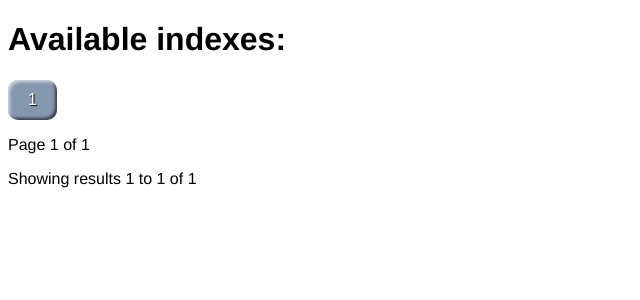
After one commit to kavedder/azure_sandbox, a Flask app: template templates/sandbox_search.jinja2 in a window 1280 px wide. The commit adds this page. Shown: the top 300 px of the page, without its empty margins (0-640 px from the left). Run offline with Flask 3, Linux system fonts and the light colour scheme; the template is opened without the code that fills it: most values are stand-ins (such as "Sample title", 1, 10 or a date in 2020).

Commit message:
paging yo

```diff
--- a/app.py
+++ b/app.py
@@ -1,9 +1,7 @@
-from flask import Flask, redirect, render_template, request, url_for
+from flask import Flask, redirect, render_template, request, url_for, session
+from uuid import uuid1
 
 from models.azure_search_client import AzureSearchClient
-from flask_wtf import FlaskForm
-from wtforms import StringField, SubmitField
-from wtforms.validators import DataRequired
 import os
 import math
 
@@ -35,12 +33,15 @@ def search_index(index_name, term=None, page=None):
 
     if request.method == 'POST':
       new_term = request.form['term']
+      session_id = uuid1()
+      session['session_id'] = session_id
       return redirect(url_for('search_index', index_name=index_name, term=new_term, page=1))
     else:
         new_term = request.args.get('term')
-        page = request.args.get('page')
-        skip = int(page) * 10
-        search_results = client.search(search_text=new_term, top=10, skip=skip)
+        page = request.args.get('page') or 1
+        session_id = session.get('session_id') or uuid1()
+        skip = (int(page)-1) * 10
+        search_results = client.search(search_text=new_term, top=10, skip=skip, session_id=session_id)
         total_count = search_results.get_count()
         pages = math.ceil(total_count / 10)
         return render_template(
@@ -51,5 +52,5 @@ def search_index(index_name, term=None, page=None):
             search_term=new_term,
             count=total_count,
             pages=pages,
-            page=page
+            page=int(page)
     )
--- a/requirements.txt
+++ b/requirements.txt
@@ -19,7 +19,6 @@ exceptiongroup==1.1.3
 executing==1.2.0
 filelock==3.13.1
 Flask==3.0.0
-Flask-WTF==1.2.1
 idna==3.4
 ipykernel==6.26.0
 ipython==8.7.0
@@ -69,5 +68,4 @@ virtualenv-clone==0.5.7
 virtualenvwrapper==4.8.4
 wcwidth==0.2.10
 Werkzeug==3.0.1
-WTForm==1.0
 WTForms==3.1.1
--- a/static/styles.css
+++ b/static/styles.css
@@ -49,3 +49,42 @@ th[scope='row'] {
   background-color: #d7d9f2;
   width: 50px;
 }
+
+a {
+  text-decoration: none;
+}
+
+.styled {
+  border: 0;
+  line-height: 2.5;
+  padding: 0 20px;
+  font-size: 1rem;
+  text-align: center;
+  color: #fff;
+  text-shadow: 1px 1px 1px #000;
+  border-radius: 10px;
+  background-color: rgba(132, 151, 173);
+  box-shadow:
+    inset 2px 2px 3px rgba(255, 255, 255, 0.6),
+    inset -2px -2px 3px rgba(0, 0, 0, 0.6);
+}
+
+.styled:hover {
+  background-color: rgba(159, 183, 212);
+}
+
+.styled:active {
+  box-shadow:
+    inset -2px -2px 3px rgba(255, 255, 255, 0.6),
+    inset 2px 2px 3px rgba(0, 0, 0, 0.6);
+}
+
+.current-page {
+  border: 0;
+  line-height: 2.5;
+  padding: 0 10px;
+  font-size: 1rem;
+  border-radius: 10px;
+  color: #000;
+  display:inline;
+}
--- /dev/null
+++ b/templates/sandbox_search.jinja2
@@ -0,0 +1,131 @@
+<!doctype html>
+<html>
+
+<head>
+    <link rel="stylesheet" href="{{ url_for('static', filename='styles.css') }}">
+    <title>Azure AI Search Sandbox</title>
+</head>
+
+<body>
+    <h1>Available indexes:</h1>
+    {% for index in indexes %}
+
+    <a href={{ url_for('search_index', index_name=index) }}>
+        <button class="styled">{{ index }}</button>
+    </a>
+    {% endfor %}
+
+    {% if current_idx %}
+    <form action = {{ url_for('search_index', index_name=current_idx, term=search_term) }} method = "post">
+         <p>Enter search term:</p>
+         <p><input type = "text" name = "term" /></p>
+         <p><input type = "submit" value = "submit" /></p>
+    </form>
+    {% endif %}
+
+    {% if search_term %}
+    <h2>Search results for "{{ search_term }}"</h2>
+    {% endif %}
+
+    {% if pages %}
+    <p>Page {{ page }} of {{ pages }}</p>
+
+    {% if pages > 1 %}
+    {% if page >= 4 %}
+        <a href={{ url_for('search_index', index_name=current_idx, term=search_term, page=page-3)}}><div class="current-page"><<</div></a>
+        {% if page + 3 < pages %}
+            {% for p in range(page - 3, page + 4) %}
+                {% if p == page %}
+                    <div class="current-page">{{ p }}</div>
+                {% else %}
+                    <a href={{ url_for('search_index', index_name=current_idx, term=search_term, page=p) }}>
+                        <button class="styled">{{ p }}</button>
+                    </a>
+                {% endif %}
+            {% endfor %}
+            <a href={{ url_for('search_index', index_name=current_idx, term=search_term, page=page+3)}}><div class="current-page">>></div></a>
+        {% else %}
+            {% for p in range(page - 3, pages + 1) %}
+                {% if p == page %}
+                    <div class="current-page">{{ p }}</div>
+                {% else %}
+                    <a href={{ url_for('search_index', index_name=current_idx, term=search_term, page=p) }}>
+                        <button class="styled">{{ p }}</button>
+                    </a>
+                {% endif %}
+            {% endfor %}
+        {% endif %}
+    {% else %}
+        {% if page + 4 < pages %}
+            {% for p in range(1, page + 4) %}
+                {% if p == page %}
+                    <div class="current-page">{{ p }}</div>
+                {% else %}
+                    <a href={{ url_for('search_index', index_name=current_idx, term=search_term, page=p) }}>
+                        <button class="styled">{{ p }}</button>
+                    </a>
+                {% endif %}
+            {% endfor %}
+            <a href={{ url_for('search_index', index_name=current_idx, term=search_term, page=page+3)}}><div class="current-page">>></div></a>
+        {% else %}
+            {% for p in range(1, pages + 1) %}
+                {% if p == page %}
+                    <div class="current-page">{{ p }}</div>
+                {% else %}
+                    <a href={{ url_for('search_index', index_name=current_idx, term=search_term, page=p) }}>
+                        <button class="styled">{{ p }}</button>
+                    </a>
+                {% endif %}
+            {% endfor %}
+        {% endif %}
+    {% endif %}
+    {% endif %}
+
+    {% endif %}
+
+    {% if count %}
+    {% if ((page - 1) * 10) + 10 > count %}
+    <p>Showing results {{ ((page - 1) * 10) + 1 }} to {{ count }} of {{ count }}</p>
+    {% else %}
+    <p>Showing results {{ ((page - 1) * 10) + 1 }} to {{ ((page - 1) * 10) + 10 }} of {{ count }}</p>
+    {% endif %}
+    {% endif %}
+
+    {% if search_results %}
+
+    {% for res in search_results %}
+    <table>
+        <tr>
+            <th scope="col">Field</th>
+            <th scope="col">Contents</th>
+        </tr>
+        {% for k, v in res.items() %}
+        <tr>
+
+            {% if v %}
+            {% if v is string %}
+            <th scope="row">{{ k }}</th>
+            <td>
+                {% for p in v.split('\n') %}
+                <p>{{ p }}</p>
+                {% endfor %}
+            </td>
+            {% elif v is number %}
+            <th scope="row">{{ k }}</th>
+            <td>{{ v }}</td>
+            {% else %}
+            <th scope="row">{{ k }}</th>
+            <td>{{ ', '.join(v) }}</td>
+            {% endif %}
+            {% endif %}
+
+        </tr>
+        {% endfor %}
+
+    </table>
+    <br />
+    {% endfor %}
+    {% endif %}
+</body>
+
+</html>
```
